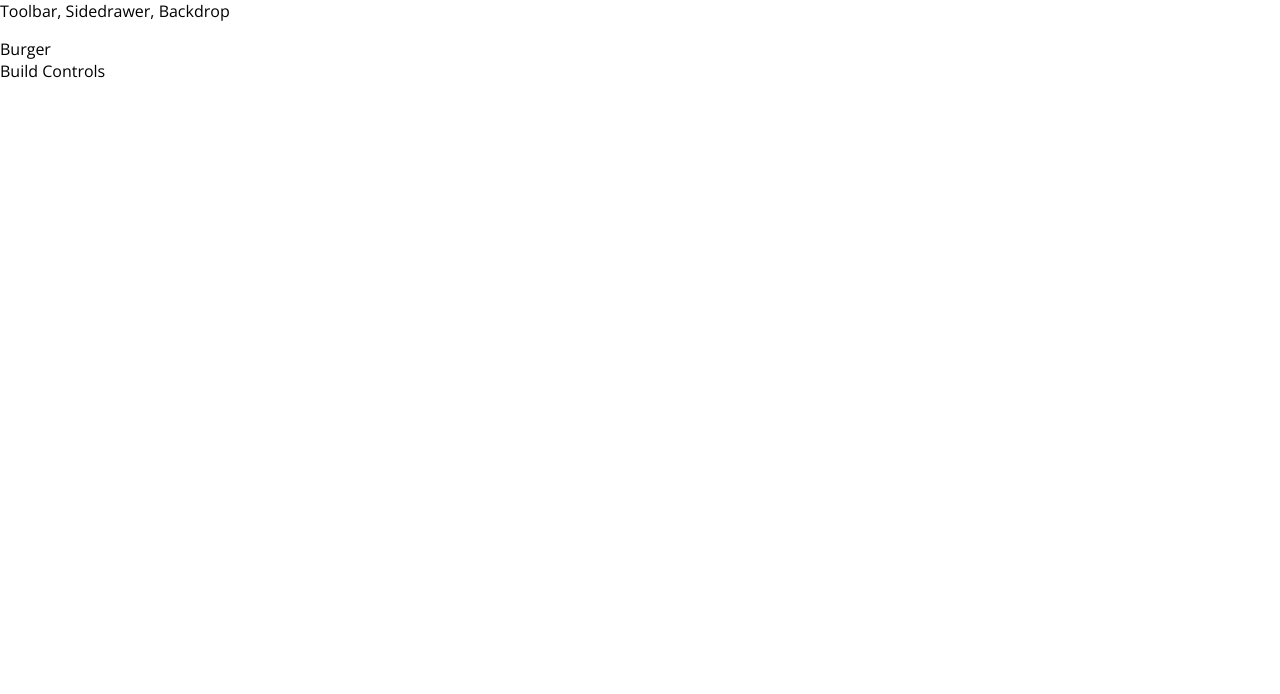
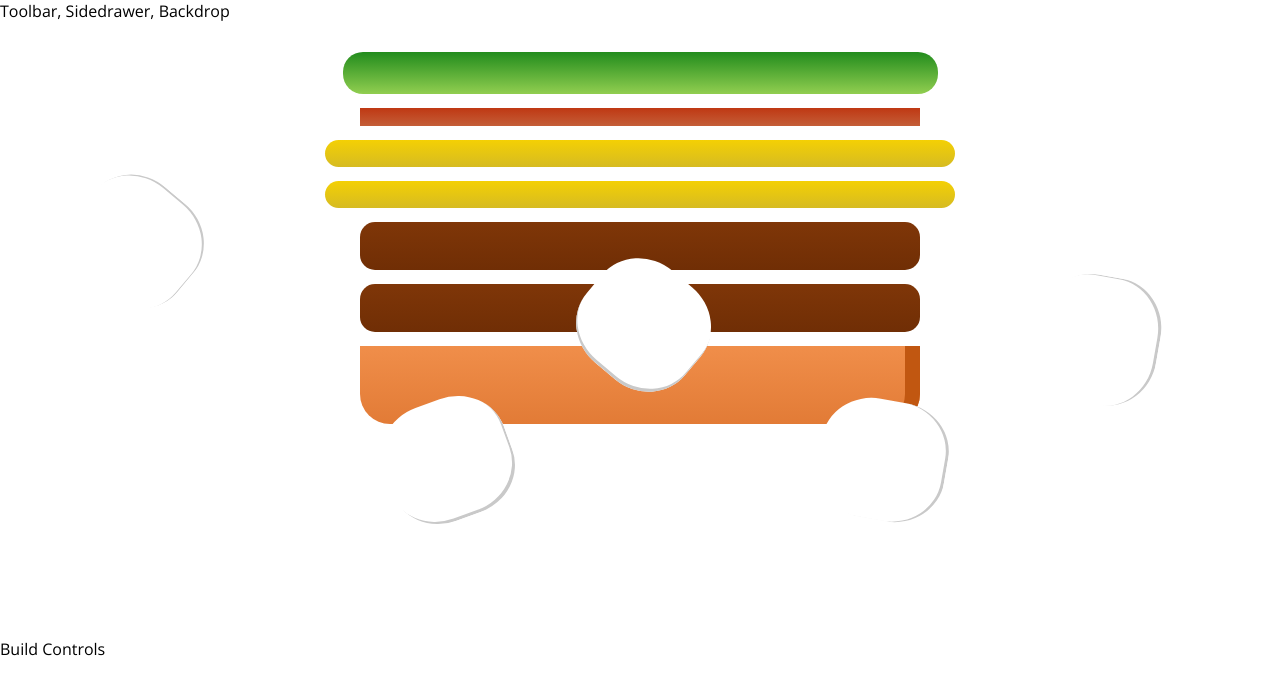
Before and after one commit to Packo0/Burger-Builder, a React app: page / in a window 1280 px wide. Shown: the top 694 px of the page. Built offline with nearby package versions, Linux system fonts and the light colour scheme.

Commit message:
added burger ingredients to render

```diff
--- a/src/components/Burger/Burger.js
+++ b/src/components/Burger/Burger.js
@@ -0,0 +1,24 @@
+import React from 'react';
+
+import classes from './Burger.module.css';
+import BurgerIngredient from './BurgerIngredient/BurgerIngredient';
+
+const burger = (props) => {
+    const transformedIngredients = Object.keys(props.ingredients)
+        .map(igKey => {
+            return [...Array(props.ingredients[igKey])].map((_, i) => {
+                return <BurgerIngredient key={igKey + i} type={igKey} />;
+            });
+        });
+
+    console.log(transformedIngredients);
+    return (
+        <div className={classes.Burger}>
+            <BurgerIngredient type="bread-top" />
+            {transformedIngredients}
+            <BurgerIngredient type="bread-bottom" />
+        </div>
+    );
+}
+
+export default burger;
--- /dev/null
+++ b/src/components/Burger/Burger.module.css
@@ -0,0 +1,30 @@
+.Burger {
+    width: 100%;
+    margin: auto;
+    height: 250px;
+    overflow: scroll;
+    text-align: center;
+    font-weight: bold;
+    font-size: 1.2rem;
+}
+
+@media (min-width: 500px) and (min-height: 400px) {
+    .Burger {
+        width: 350px;
+        height: 300px;
+    }
+}
+
+@media (min-width: 500px) and (min-height: 401px) {
+    .Burger {
+        width: 450px;
+        height: 400px;
+    }
+}
+
+@media (min-width: 1000px) and (min-height: 700px) {
+    .Burger {
+        width: 700px;
+        height: 600px;
+    }
+}
--- a/src/components/Burger/BurgerIngredient/BurgerIngredient.js
+++ b/src/components/Burger/BurgerIngredient/BurgerIngredient.js
@@ -41,7 +41,7 @@
 }
 
 
-BurgerIngredient.PropTypes = {
+BurgerIngredient.propTypes = {
     type: PropTypes.string.isRequired
 };
 
--- a/src/containers/BurgerBuilder/BurgerBuilder.js
+++ b/src/containers/BurgerBuilder/BurgerBuilder.js
@@ -1,12 +1,22 @@
 import React, { Component } from 'react';
 
 import Wrapper from '../../hoc/WrapperElement';
+import Burger from '../../components/Burger/Burger';
 
 class BurgerBuilder extends Component {
+    state = {
+        ingredients: {
+            salad: 1,
+            bacon: 1,
+            cheese: 2,
+            meat: 2
+        }
+    }
+
     render () {
         return (
             <Wrapper>
-                <div>Burger</div>
+                <Burger ingredients={this.state.ingredients}/>
                 <div>Build Controls</div>
             </Wrapper>
         );
```
